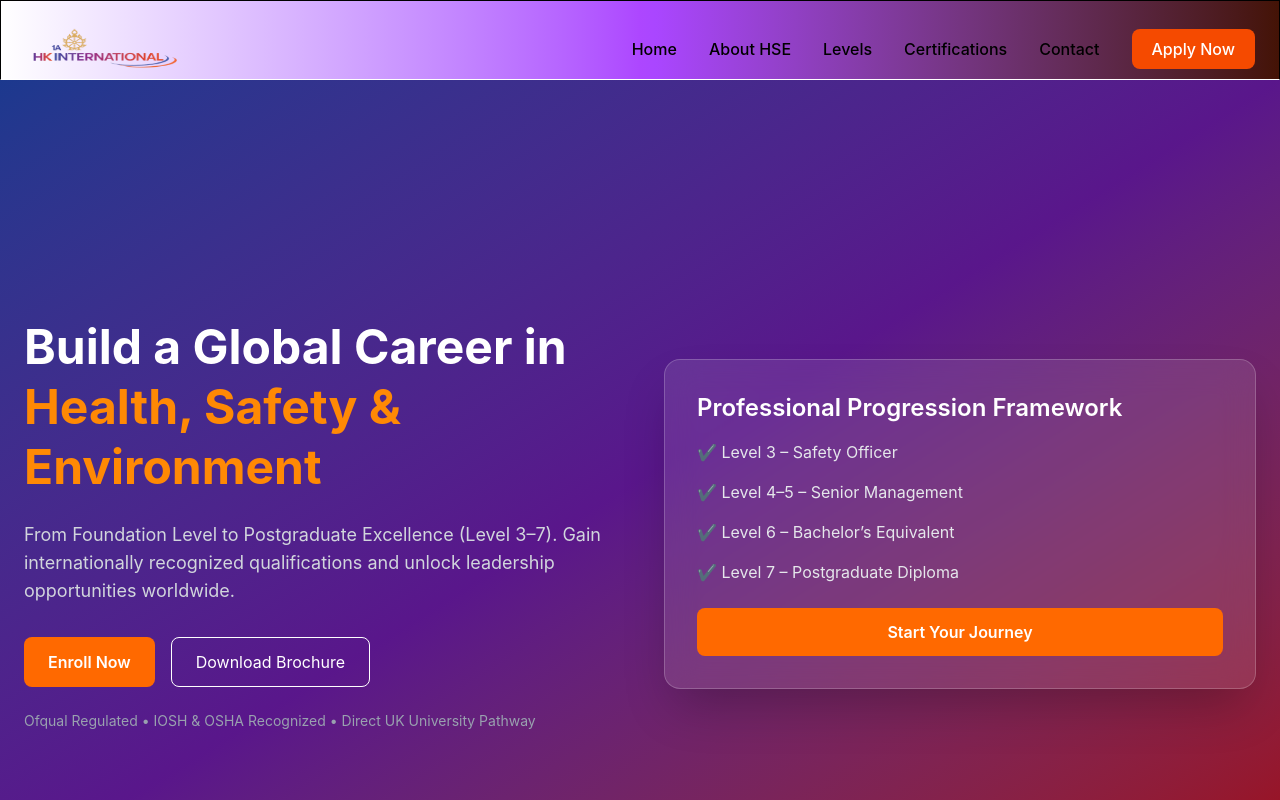
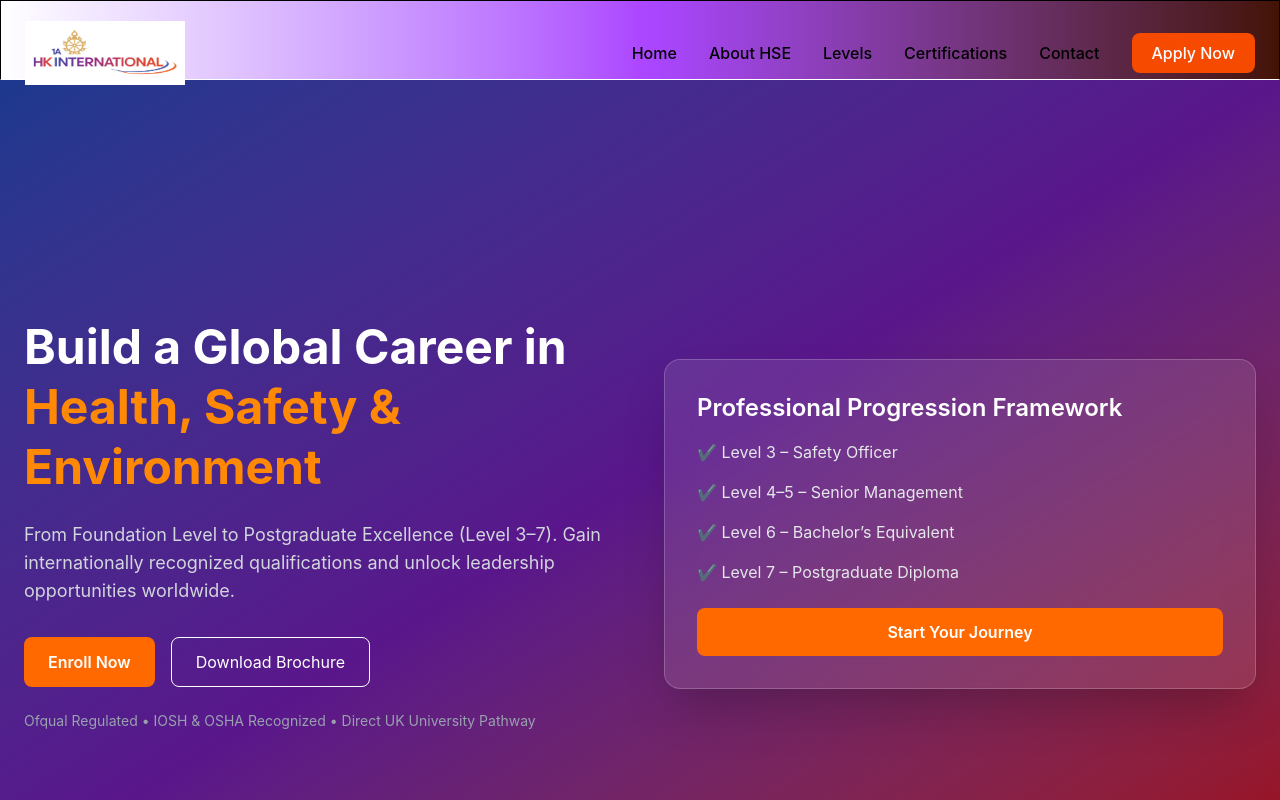
Before and after one commit to Anuragpandey799/HSE-LandingPage, a React (Vite) app in the folder hse-frontend/: page / in a window 1280 px wide. Shown: the top 800 px of the page. Built offline with nearby package versions, Linux system fonts and the light colour scheme.

Commit message:
updated Logo and email

```diff
--- a/hse-frontend/src/components/Footer.jsx
+++ b/hse-frontend/src/components/Footer.jsx
@@ -52,7 +52,7 @@ const Footer = () => {
           <div>
             <h4 className="text-white font-semibold mb-4">Contact Us</h4>
             <ul className="space-y-3">
-              <li><a href="mailto:drashishved@hkinternational.uk">Email: drashishved@hkinternational.uk</a></li>
+              <li><a href="mailto:info@hkinternational.uk">Email: info@hkinternational.uk</a></li>
               <li><a href="tel:+919619954655">Phone: +91 9619954655</a></li>
               <li>Global Training & Consultancy</li>
             </ul>
--- a/hse-frontend/src/components/Navbar.jsx
+++ b/hse-frontend/src/components/Navbar.jsx
@@ -37,7 +37,7 @@ const Navbar = () => {
     >
       <div className="max-w-7xl mx-auto px-6 flex justify-between items-center">
         {/* Logo */}
-        <img src="/images/Logo.png" alt="" className="w-40 h-14" />
+        <img src="/images/1A HK INTERNATIONAL LOGO.png" alt="" className="w-40 h-16" />
 
         {/* Desktop Menu */}
         <ul className="hidden md:flex gap-8 items-center font-medium">
```
